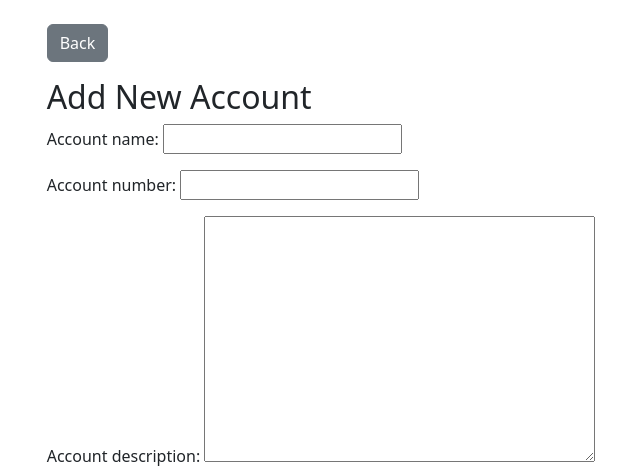
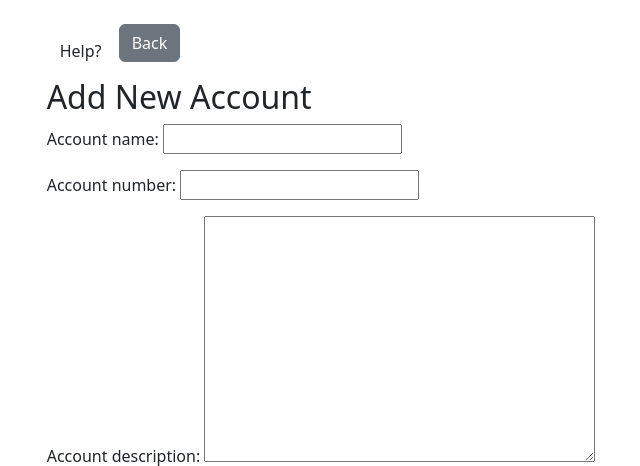
Before and after one commit to austin-l-taylor/Ledger-Logic, a Django app: page /account/add/ in a window 1280 px wide. Shown: the part 71-537 px from the top of the page, without its empty margins (60-700 px from the left). Run offline with Django 5.2, Linux system fonts and the light colour scheme; the visitor is signed in with stand-in values (Sample User, id 1); parts of the project's set-up code (start-up, migrations or seed data) failed here and were passed over.

Commit message:
Update base.html

```diff
--- a/authenticate/templates/main_page/base.html
+++ b/authenticate/templates/main_page/base.html
@@ -85,7 +85,9 @@
                 </div>
             {% endfor %}
         {% endif %}
-
+<a class="btn" href="{% url 'help' %}">
+    Help?
+  </a>
         {% block content %}
         {% endblock %}
     </div>
```
